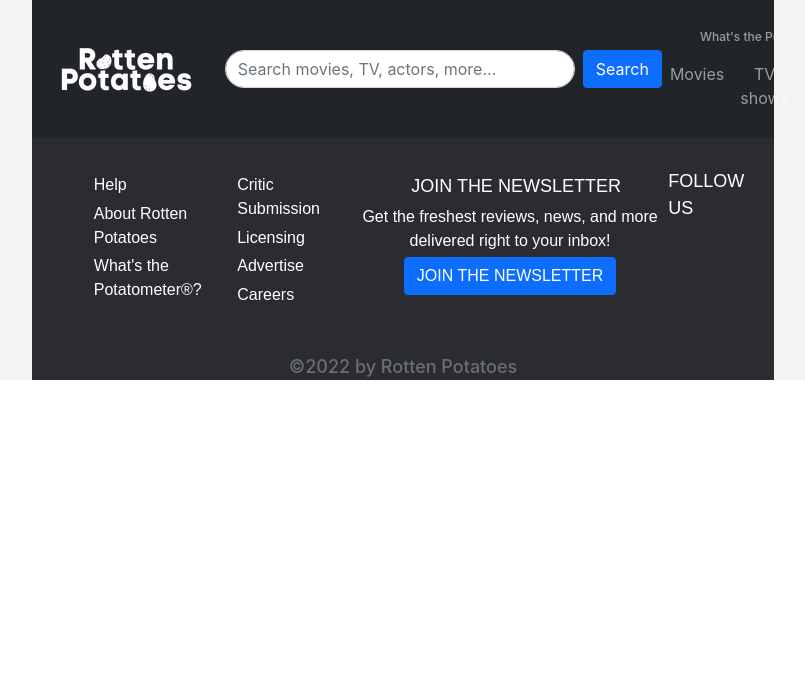
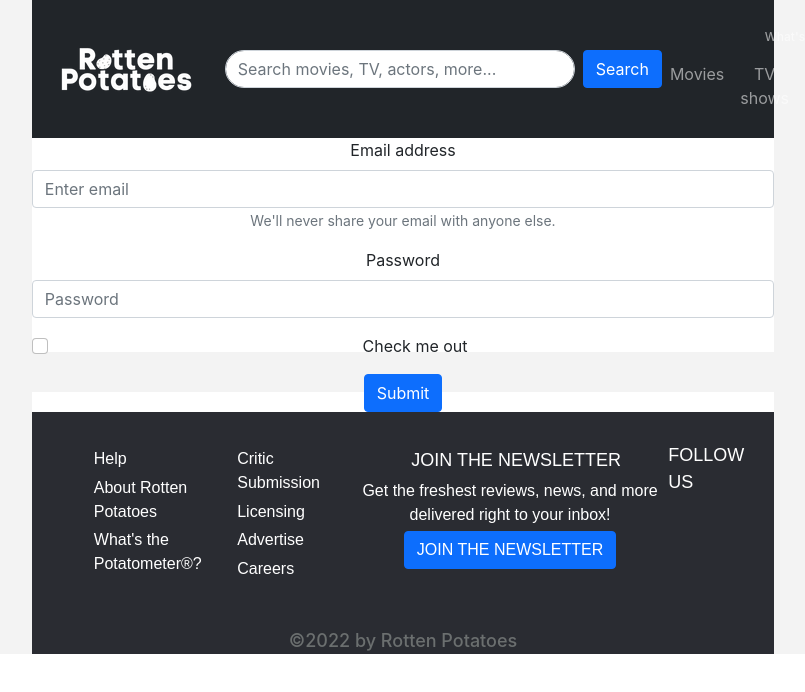
Before and after one commit to dnsghd49/rotten-potatoes, a React (Create React App) app: page /sign-up in a window 1280 px wide. Shown: the top 692 px of the page, without its empty margins (237-1042 px from the left). Built offline with nearby package versions, Linux system fonts and the light colour scheme; some icons are missing.

Commit message:
pushing the basic form for backend

```diff
--- a/src/App.js
+++ b/src/App.js
@@ -9,6 +9,7 @@
 // Pages
 import Main from "./pages/Main";
 import Comments from "./pages/Comments";
+import Signup from "./components/Signup";
 
 function App() {
   return (
@@ -19,7 +20,7 @@
           <Routes>
             <Route exact path="/" element={<Main />} />
             <Route path="/comments" element={<Comments />} />
-            <Route path="#" element={<Main />} />
+            <Route path="/sign-up" element={<Signup />} />
             <Route path="#" element={<Main />} />
           </Routes>
         </BrowserRouter>
--- a/src/components/Rightbar/index.js
+++ b/src/components/Rightbar/index.js
@@ -1,10 +1,12 @@
 import Nav from 'react-bootstrap/Nav'
+import { useState } from 'react'
 import './style.css'
 
 // components
 import MoviesDropdown from '../MoviesDropdown'
 import TvshowsDropdown from '../TvshowsDropdown'
 import NewsDropdown from '../NewsDropdown'
+import Signup from '../Signup'
 
 // posters
 // import posterOne from ''
@@ -12,13 +14,18 @@
 // import posterThree from ''
 
 function Rightbar() {
+    const [signupPopup, setSignupPopup] = useState(false)
+    // const [loginPopup, setLoginPopup] = useState(false)
+
     return (
         <div className='rightbar-container'>
             <Nav className="justify-content-end nav-fonts">
                 <Nav.Link href="/movies">What's the Potatometer®?</Nav.Link>
                 <Nav.Link href="/critics">Critics</Nav.Link>
-                <Nav.Link href="/signup">SIGN UP</Nav.Link>
+                {/* <Nav.Link onClick={() => setSignupPopup(true)}>SIGN UP</Nav.Link> */}
                 <Nav.Link href="/login">LOG IN</Nav.Link>
+
+                {/* <Signup trigger={signupPopup} setTrigger={setSignupPopup} /> */}
             </Nav>
 
             <Nav className="justify-content-end">
--- a/src/components/Signup/index.js
+++ b/src/components/Signup/index.js
@@ -1,8 +1,36 @@
 import './style.css'
+import Form from 'react-bootstrap/Form'
+import Button from 'react-bootstrap/Button'
 
-function Signup() {
+// name password email
+function Signup(props) {
     return (
-        <div></div>
+        // <div className='popup'>
+        //     <div className='popup-inner'>
+        //         <button className='close-btn' onClick={props.setTrigger(false)}>X</button>
+        //         {props.children}
+                <Form>
+                    <Form.Group className="mb-3" controlId="formBasicEmail">
+                        <Form.Label>Email address</Form.Label>
+                        <Form.Control type="email" placeholder="Enter email" />
+                        <Form.Text className="text-muted">
+                            We'll never share your email with anyone else.
+                        </Form.Text>
+                    </Form.Group>
+
+                    <Form.Group className="mb-3" controlId="formBasicPassword">
+                        <Form.Label>Password</Form.Label>
+                        <Form.Control type="password" placeholder="Password" />
+                    </Form.Group>
+                    <Form.Group className="mb-3" controlId="formBasicCheckbox">
+                        <Form.Check type="checkbox" label="Check me out" />
+                    </Form.Group>
+                    <Button variant="primary" type="submit">
+                        Submit
+                    </Button>
+                </Form>
+        //     </div>
+        // </div>
     )
 }
 
--- a/src/components/Signup/style.css
+++ b/src/components/Signup/style.css
@@ -0,0 +1,26 @@
+.popup {
+    position: fixed;
+    top: 0;
+    left: 0;
+    width: 100%;
+    height: 100vh;
+    background-color: rgba(0, 0, 0, 0.219);
+
+    display: flex;
+    justify-content: center;
+    align-items: center;
+}
+
+.popup-inner {
+    position: relative;
+    padding: 32px;
+    width: 100%;
+    max-width: 640px;
+    background-color: aliceblue;
+}
+
+.popup-inner .close-btn {
+    position: absolute;
+    top: 16px;
+    right: 16px;
+}
```
